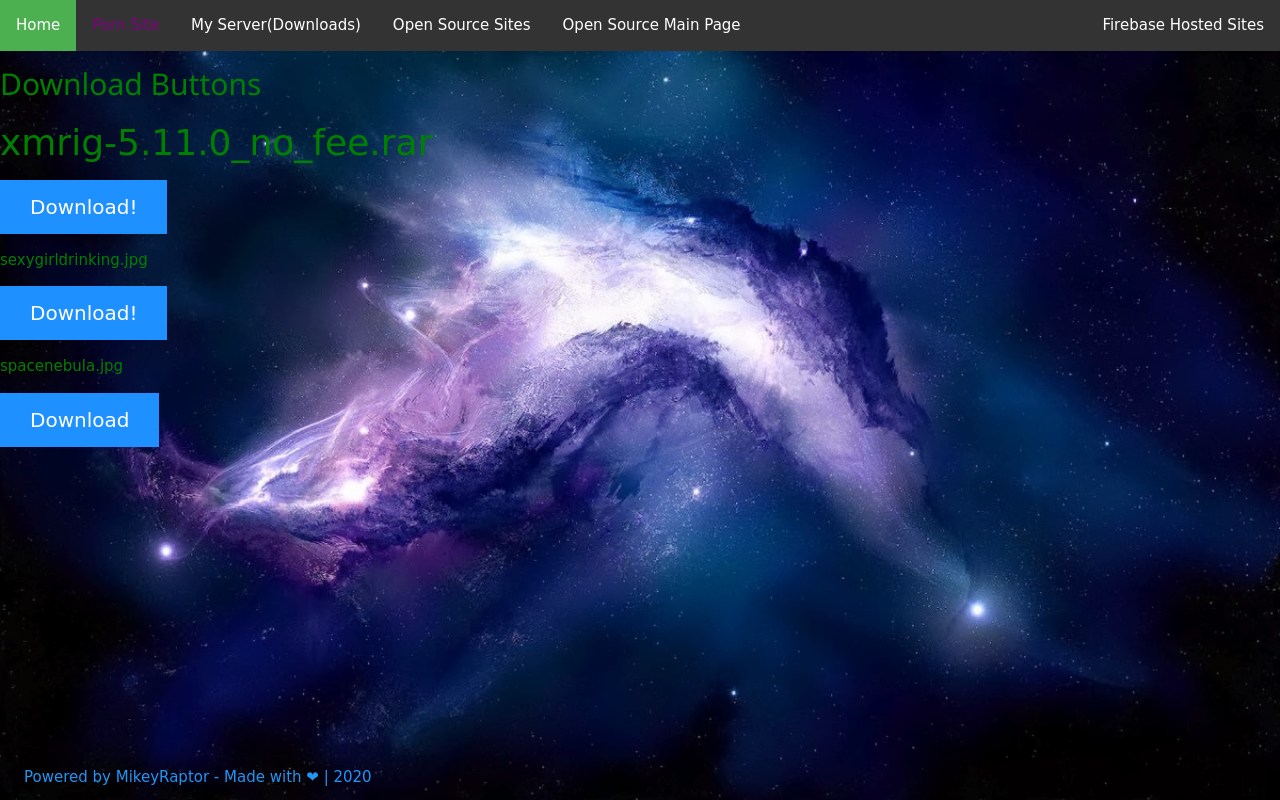
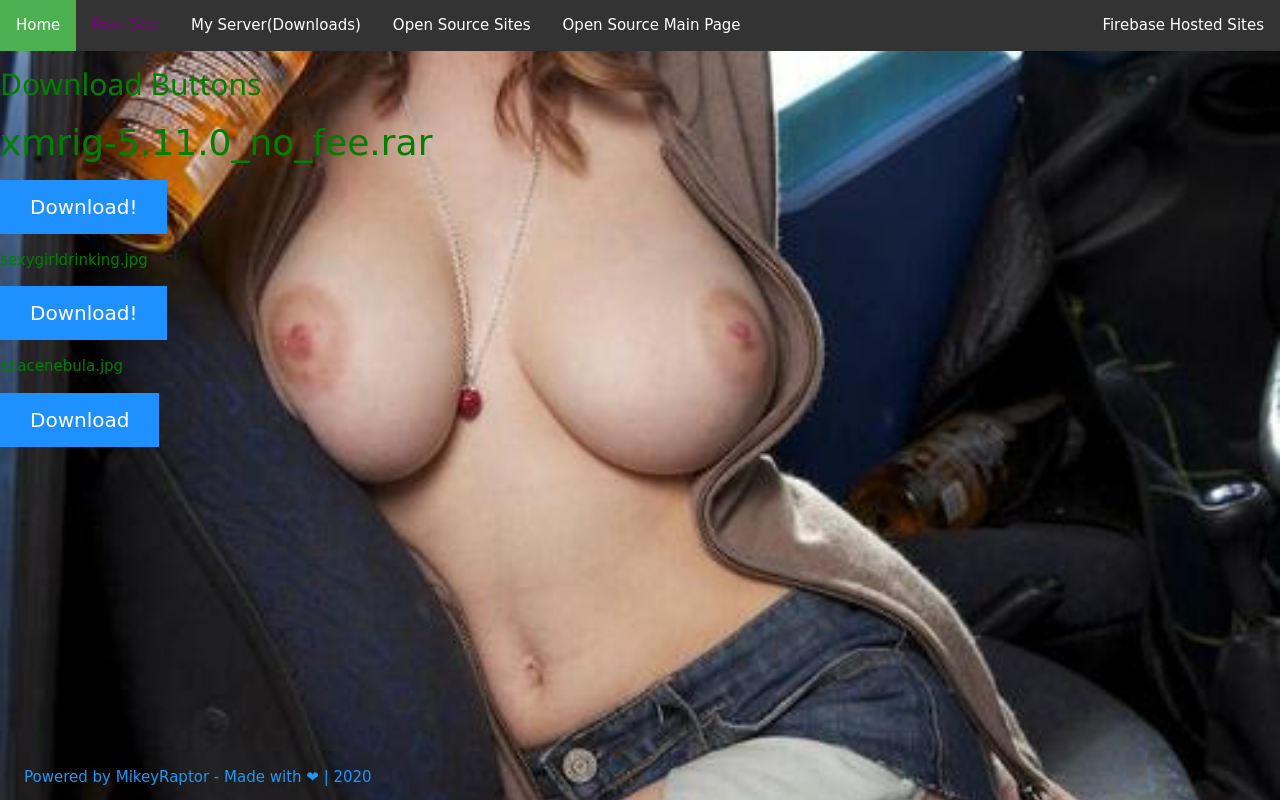
Before and after one commit to mikeyraptor/mikeyraptor.github.io, a PHP site: page / in a window 1280 px wide. Run offline with PHP 8.4, Linux system fonts and the light colour scheme.

Commit message:
Update style.css

```diff
--- a/style.css
+++ b/style.css
@@ -15,7 +15,7 @@ img {
 }
 
 body {
-  background-image: url('spacenebula.jpg');
+  background-image: url('sexygirldrinking.jpg');
   min-height: 100%;
   background-position: center;
   background-size: cover;
```
